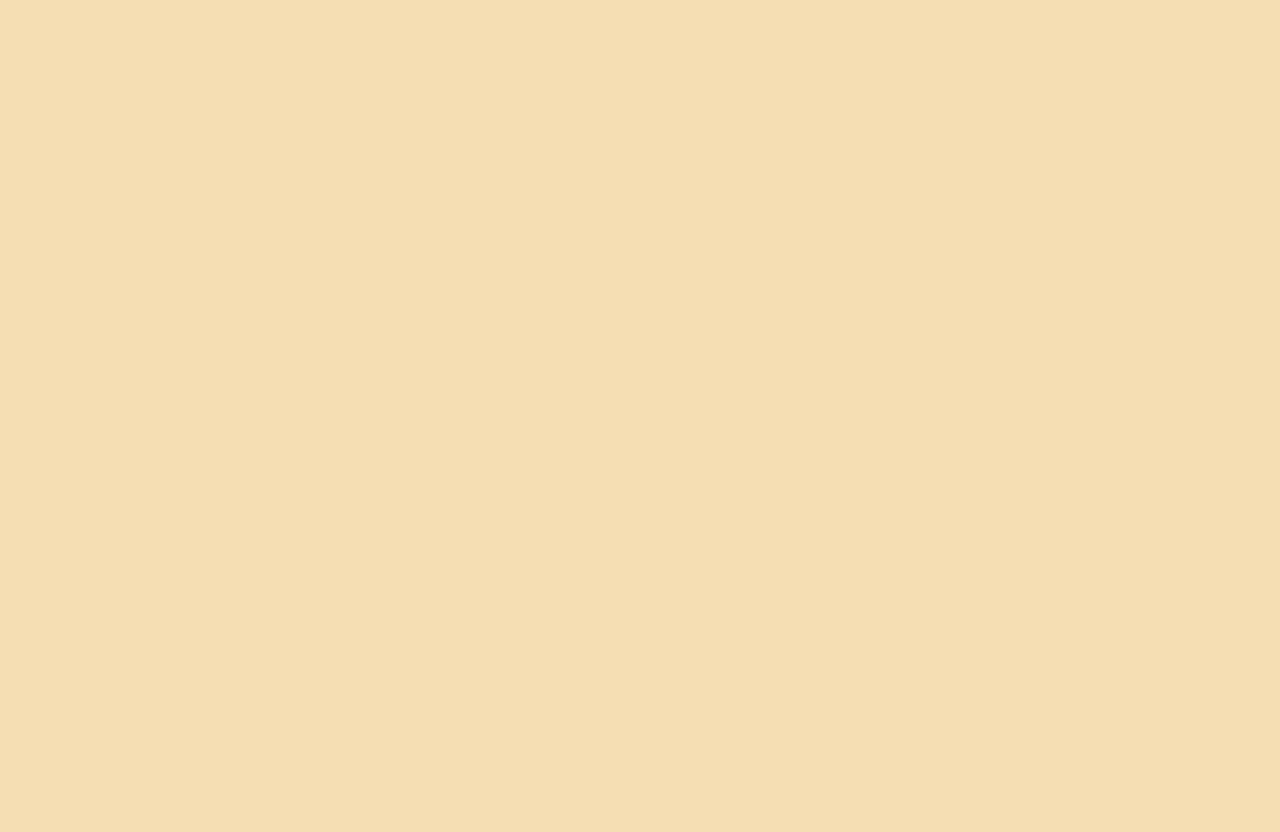
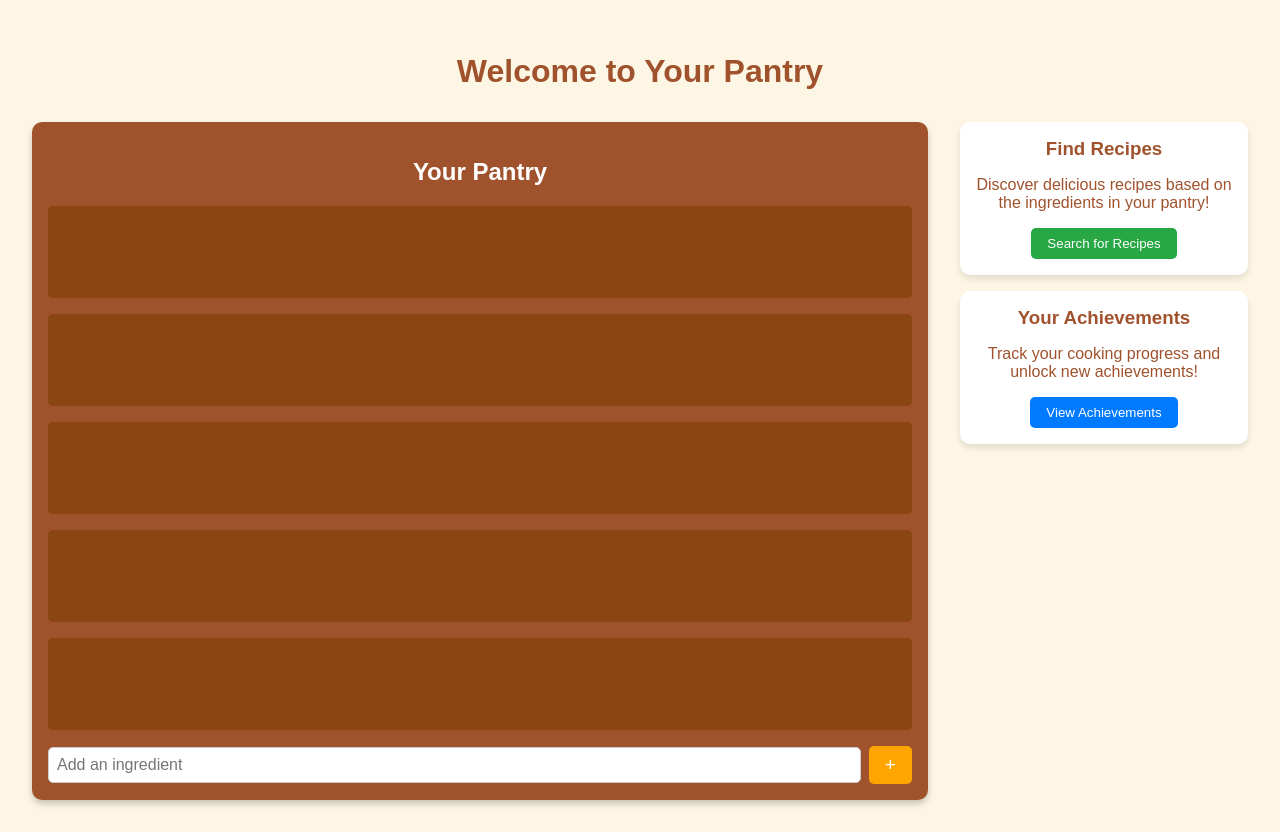
Before and after one commit to BrentMatthewOrtizo/PantryPlanner, a React (Vite) app: page /hub in a window 1280 px wide. Before the commit this address had no page. Before the commit the page ends 800 px from the top, so only its background shows below. Built offline with nearby package versions, Linux system fonts and the light colour scheme.

Commit message:
Update .gitignore to include .env

```diff
--- a/package.json
+++ b/package.json
@@ -10,12 +10,12 @@
     "preview": "vite preview"
   },
   "dependencies": {
+    "axios": "^1.7.9",
     "bootstrap": "^5.3.3",
     "react": "^18.3.1",
     "react-bootstrap": "^2.10.8",
     "react-dom": "^18.3.1",
-    "react-router-dom": "^7.1.3",
-    "router-dom": "^3.0.1"
+    "react-router-dom": "^7.1.3"
   },
   "devDependencies": {
     "@eslint/js": "^9.17.0",
--- a/src/App.jsx
+++ b/src/App.jsx
@@ -4,6 +4,7 @@ import Home from "./pages/Home";
 import SignUpLogin from "./pages/SignUpLogin";
 import CuisineSelection from "./pages/CuisineSelection";
 import CookingGoals from "./pages/CookingGoals";
+import Hub from "./pages/Hub"; // Import Hub
 
 const App = () => {
   return (
@@ -11,11 +12,9 @@ const App = () => {
       <Routes>
         <Route path="/" element={<Home />} />
         <Route path="/signup" element={<SignUpLogin />} />
-        <Route
-          path="/cuisine-selection"
-          element={<CuisineSelection onContinue={() => (window.location.href = "/cooking-goals")} />}
-        />
+        <Route path="/cuisine-selection" element={<CuisineSelection />} />
         <Route path="/cooking-goals" element={<CookingGoals />} />
+        <Route path="/hub" element={<Hub />} /> {/* Add Hub route */}
       </Routes>
     </Router>
   );
--- a/src/pages/CookingGoals.jsx
+++ b/src/pages/CookingGoals.jsx
@@ -1,4 +1,5 @@
 import React, { useState } from "react";
+import { useNavigate } from "react-router-dom";
 import GoalCard from "../components/GoalCard";
 import "../components/goal.css";
 
@@ -6,22 +7,23 @@ const goals = [
   {
     goal: "Learn to cook generally",
     description: "Master the basics and beyond in various cuisines.",
-    imageSrc: "/images/general_cooking.jpg", // Add the corresponding image path
+    imageSrc: "/images/general_cooking.jpg",
   },
   {
     goal: "Learn to cook on a budget",
     description: "Create delicious meals while saving money.",
-    imageSrc: "/images/budget_cooking.jpg", // Add the corresponding image path
+    imageSrc: "/images/budget_cooking.jpg",
   },
   {
     goal: "Learn to cook for health",
     description: "Focus on nutritious and balanced recipes.",
-    imageSrc: "/images/healthy_cooking.jpg", // Add the corresponding image path
+    imageSrc: "/images/healthy_cooking.jpg",
   },
 ];
 
 function CookingGoals() {
   const [selectedGoals, setSelectedGoals] = useState([]);
+  const navigate = useNavigate();
 
   const handleSelect = (goal) => {
     setSelectedGoals((prev) =>
@@ -31,7 +33,7 @@ function CookingGoals() {
 
   const handleContinue = () => {
     console.log("Selected Goals:", selectedGoals);
-    alert("Goals saved!");
+    navigate("/hub");
   };
 
   return (
--- a/src/pages/CuisineSelection.jsx
+++ b/src/pages/CuisineSelection.jsx
@@ -1,4 +1,5 @@
 import React, { useState } from "react";
+import { useNavigate } from "react-router-dom";
 import CuisineCard from "../components/CuisineCard";
 import "../components/cuisine.css";
 
@@ -13,13 +14,19 @@ const cuisines = [
   { name: "Other", imageSrc: "/images/other.jpg" },
 ];
 
-function CuisineSelection({ onContinue }) {
+function CuisineSelection() {
   const [selectedCuisines, setSelectedCuisines] = useState([]);
+  const navigate = useNavigate();
 
   const handleSelect = (name) => {
     setSelectedCuisines((prev) =>
       prev.includes(name) ? prev.filter((cuisine) => cuisine !== name) : [...prev, name]
     );
+  };
+
+  const handleContinue = () => {
+    console.log("Selected Cuisines:", selectedCuisines);
+    navigate("/cooking-goals");
   };
 
   return (
@@ -37,10 +44,7 @@ function CuisineSelection({ onContinue }) {
         ))}
       </div>
       {selectedCuisines.length > 0 && (
-        <button
-          className="continue-button"
-          onClick={onContinue}
-        >
+        <button className="continue-button" onClick={handleContinue}>
           Continue
         </button>
       )}
--- /dev/null
+++ b/src/pages/Hub.jsx
@@ -0,0 +1,87 @@
+import React, { useState } from "react";
+import "./hub.css";
+
+const Hub = () => {
+  const [ingredients, setIngredients] = useState([]);
+  const [input, setInput] = useState("");
+
+  const handleAddIngredient = () => {
+    if (input.trim() && ingredients.length < 25) {
+      setIngredients([...ingredients, input.trim()]);
+      setInput("");
+    }
+  };
+
+  const handleRemoveIngredient = (index) => {
+    setIngredients(ingredients.filter((_, i) => i !== index));
+  };
+
+  return (
+    <div className="hub-container">
+      <h1 className="hub-title">Welcome to Your Pantry</h1>
+      <div className="hub-content">
+        <div className="pantry-section">
+          <h2>Your Pantry</h2>
+          <div className="pantry">
+            {Array.from({ length: 5 }, (_, rowIndex) => (
+              <div key={rowIndex} className="shelf">
+                {ingredients
+                  .slice(rowIndex * 5, rowIndex * 5 + 5)
+                  .map((ingredient, i) => (
+                    <div key={i} className="pantry-item">
+                      {ingredient}
+                      <button
+                        className="remove-button"
+                        onClick={() =>
+                          handleRemoveIngredient(rowIndex * 5 + i)
+                        }
+                      >
+                        &times;
+                      </button>
+                    </div>
+                  ))}
+              </div>
+            ))}
+          </div>
+          <div className="add-ingredient-bar">
+            <input
+              type="text"
+              placeholder="Add an ingredient"
+              value={input}
+              onChange={(e) => setInput(e.target.value)}
+              className="ingredient-input"
+            />
+            <button
+              onClick={handleAddIngredient}
+              className="add-button"
+              disabled={ingredients.length >= 25}
+            >
+              +
+            </button>
+          </div>
+        </div>
+        <div className="features-section">
+          <div className="feature-card">
+            <h3>Find Recipes</h3>
+            <p>
+              Discover delicious recipes based on the ingredients in your
+              pantry!
+            </p>
+            <button className="search-button">Search for Recipes</button>
+          </div>
+          <div className="feature-card">
+            <h3>Your Achievements</h3>
+            <p>
+              Track your cooking progress and unlock new achievements!
+            </p>
+            <button className="achievements-button">
+              View Achievements
+            </button>
+          </div>
+        </div>
+      </div>
+    </div>
+  );
+};
+
+export default Hub;
--- a/src/pages/SignUpLogin.jsx
+++ b/src/pages/SignUpLogin.jsx
@@ -52,7 +52,7 @@ const SignUpLogin = () => {
 
     try {
       await signInWithEmailAndPassword(auth, formData.email, formData.password);
-      navigate("/next"); // Keep the login route unchanged
+      navigate("/hub"); // Updated route
     } catch (firebaseError) {
       // Handle Firebase Authentication errors
       if (
--- /dev/null
+++ b/src/pages/hub.css
@@ -0,0 +1,148 @@
+/* General layout */
+.hub-container {
+  text-align: center;
+  padding: 2rem;
+  background-color: #fdf6e4; /* Light beige */
+}
+
+.hub-title {
+  font-size: 2rem;
+  color: #a0522d; /* Dark brown */
+  margin-bottom: 2rem;
+}
+
+.hub-content {
+  display: flex;
+  justify-content: space-between;
+  align-items: flex-start;
+  gap: 2rem;
+}
+
+/* Pantry section */
+.pantry-section {
+  flex: 3;
+  background-color: #a0522d; /* Darker brown */
+  color: white;
+  border-radius: 10px;
+  padding: 1rem;
+  box-shadow: 0 4px 6px rgba(0, 0, 0, 0.2);
+}
+
+.pantry {
+  display: flex;
+  flex-direction: column;
+  gap: 1rem;
+  margin-top: 1rem;
+}
+
+.shelf {
+  display: flex;
+  justify-content: flex-start;
+  gap: 0.5rem;
+  padding: 1rem;
+  background-color: #8b4513; /* Dark brown shelf */
+  border-radius: 5px;
+  min-height: 60px; /* Ensures all shelves have the same height */
+  align-items: center; /* Vertically centers the items */
+}
+
+.pantry-item {
+  background-color: white;
+  color: #a0522d;
+  padding: 0.5rem;
+  border-radius: 5px;
+  font-size: 0.9rem;
+  display: flex;
+  align-items: center;
+  justify-content: space-between;
+  box-shadow: 0 2px 4px rgba(0, 0, 0, 0.1);
+  width: 100px; /* Ensures uniform width for pantry items */
+  text-align: center;
+}
+
+.pantry-item button {
+  background: none;
+  border: none;
+  color: red;
+  font-weight: bold;
+  cursor: pointer;
+}
+
+/* Add ingredient bar */
+.add-ingredient-bar {
+  display: flex;
+  justify-content: space-between;
+  align-items: center;
+  margin-top: 1rem;
+}
+
+.ingredient-input {
+  flex: 1;
+  padding: 0.5rem;
+  font-size: 1rem;
+  border-radius: 5px;
+  border: 1px solid #ccc;
+}
+
+.add-button {
+  background-color: #ffa500;
+  color: white;
+  padding: 0.5rem 1rem;
+  font-size: 1.2rem;
+  border: none;
+  border-radius: 5px;
+  cursor: pointer;
+  margin-left: 0.5rem;
+}
+
+.add-button:disabled {
+  background-color: #ccc;
+  cursor: not-allowed;
+}
+
+/* Features section */
+.features-section {
+  flex: 1;
+  display: flex;
+  flex-direction: column;
+  gap: 1rem;
+}
+
+.feature-card {
+  background-color: white;
+  color: #a0522d;
+  padding: 1rem;
+  border-radius: 10px;
+  box-shadow: 0 4px 6px rgba(0, 0, 0, 0.1);
+}
+
+.feature-card h3 {
+  margin-top: 0;
+  margin-bottom: 0.5rem;
+}
+
+.search-button {
+  background-color: #28a745;
+  color: white;
+  padding: 0.5rem 1rem;
+  border: none;
+  border-radius: 5px;
+  cursor: pointer;
+}
+
+.search-button:hover {
+  background-color: #218838;
+}
+
+.achievements-button {
+  background-color: #007bff;
+  color: white;
+  padding: 0.5rem 1rem;
+  border: none;
+  border-radius: 5px;
+  cursor: pointer;
+}
+
+.achievements-button:hover {
+  background-color: #0056b3;
+}
```
Also changed, not shown: src/pages/NextPage.jsx (deleted, +0 -11 lines), 2 other files (tests, documents, lock files or other folders).
